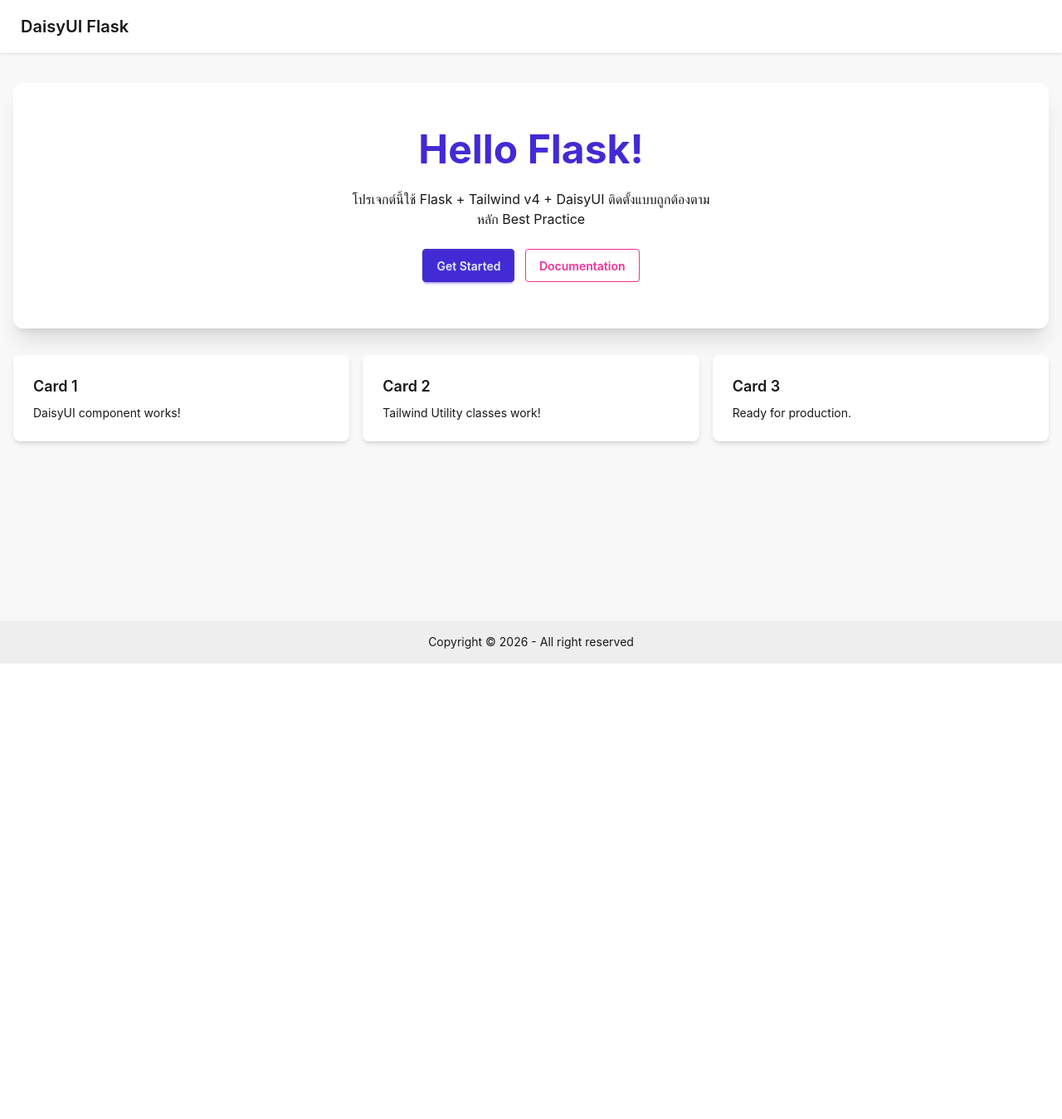
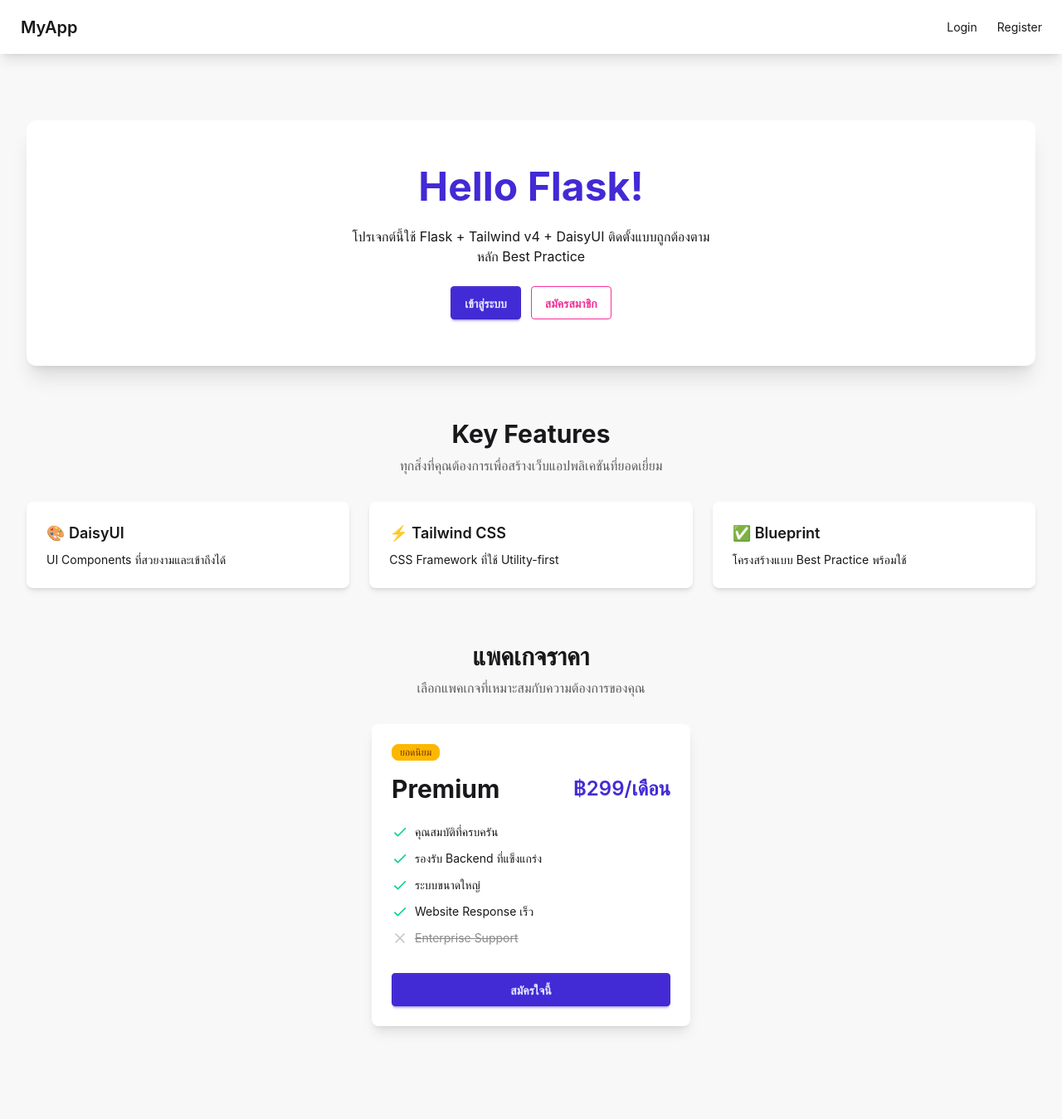
Before and after one commit to chanathip-nui/MyApp-Test, a Flask app: page / in a window 1280 px wide. Shown: the whole page at 83% size. Before the commit the page ends 800 px from the top, so only its background shows below. Run offline with Flask 3, Linux system fonts and the light colour scheme; style sheets or scripts are compiled from the project's sources.

Commit message:
Pre-Error

```diff
--- a/app.py
+++ b/app.py
@@ -1,13 +1,39 @@
-from flask import Flask, render_template
+import os
+from dotenv import load_dotenv
+from flask import Flask
+from flask_login import LoginManager
+from models import db, User
+from blueprints.auth import auth_bp
+from blueprints.main import main_bp
 
-app = Flask(__name__)
+load_dotenv()
 
 
-@app.route("/")
-def index():
-    print("gg")
-    return render_template("index.html")
+def create_app():
+    app = Flask(__name__)
+    app.config["SECRET_KEY"] = os.getenv("SECRET_KEY")
+    app.config["SQLALCHEMY_DATABASE_URI"] = os.getenv("SQLALCHEMY_DATABASE_URI")
+    app.config["SQLALCHEMY_TRACK_MODIFICATIONS"] = False
 
+    db.init_app(app)
+
+    login_manager = LoginManager()
+    login_manager.init_app(app)
+
+    @login_manager.user_loader
+    def load_user(user_id):
+        return db.session.get(User, int(user_id))
+
+    app.register_blueprint(main_bp)
+    app.register_blueprint(auth_bp)
+
+    with app.app_context():
+        db.create_all()
+
+    return app
+
+
+app = create_app()
 
 if __name__ == "__main__":
     app.run(debug=True)
--- a/blueprints/main.py
+++ b/blueprints/main.py
@@ -0,0 +1,8 @@
+from flask import Blueprint, render_template
+
+main_bp = Blueprint("main", __name__)
+
+
+@main_bp.route("/")
+def index():
+    return render_template("main/index.html")
--- a/requirements.txt
+++ b/requirements.txt
@@ -0,0 +1,6 @@
+flask
+flask-sqlalchemy
+flask-wtf
+email-validator
+flask-login
+python-dotenv
--- a/templates/base.html
+++ b/templates/base.html
@@ -1,29 +1,43 @@
 <!DOCTYPE html>
-<html lang="en" data-theme="light"> <head>
- <meta charset="UTF-8">
+<html lang="en" data-theme="cupcake">
+<head>
+    <meta charset="UTF-8">
     <meta name="viewport" content="width=device-width, initial-scale=1.0">
-    <title>{% block title %}My Flask App{% endblock %}</title>
+    <title>Flask DaisyUI App</title>
+    <link href="{{ url_for('static', filename='css/output.css') }}" rel="stylesheet">
+</head>
+<body class="min-h-screen bg-base-200 font-sans">
 
-    <link rel="stylesheet" href="{{ url_for('static', filename='css/output.css') }}">
-</head>
-<body class="bg-base-200 min-h-screen flex flex-col">
-
-    <div class="navbar bg-base-100 shadow-sm">
+    <div class="navbar bg-base-100 shadow-lg mb-8">
         <div class="flex-1">
-            <a class="btn btn-ghost text-xl">DaisyUI Flask</a>
+            <a href="{{ url_for('main.index') }}" class="btn btn-ghost normal-case text-xl">MyApp</a>
+        </div>
+        <div class="flex-none">
+<ul class="menu menu-horizontal px-1">
+                {% if current_user.is_authenticated %}
+                    <li><a>สวัสดี, {{ current_user.username }}</a></li>
+                    <li><a href="{{ url_for('auth.logout') }}" class="btn btn-error btn-sm text-white ml-2">Logout</a></li>
+                {% else %}
+                    <li><a href="{{ url_for('auth.login') }}">Login</a></li>
+                    <li><a href="{{ url_for('auth.register') }}">Register</a></li>
+                {% endif %}
+            </ul>
         </div>
     </div>
 
-    <main class="flex-grow container mx-auto p-4">
-        {% block content %}
-        {% endblock %}
-    </main>
+    <div class="container mx-auto px-4">
+        {% with messages = get_flashed_messages(with_categories=true) %}
+            {% if messages %}
+                {% for category, message in messages %}
+                    <div class="alert alert-{{ 'success' if category == 'success' else 'error' if category == 'error' else 'info' }} shadow-lg mb-4">
+                        <span>{{ message }}</span>
+                    </div>
+                {% endfor %}
+            {% endif %}
+        {% endwith %}
 
-    <footer class="footer footer-center p-4 bg-base-300 text-base-content">
-        <aside>
-            <p>Copyright © 2026 - All right reserved</p>
-        </aside>
-    </footer>
+        {% block content %}{% endblock %}
+    </div>
 
 </body>
 </html>
--- a/templates/main/index.html
+++ b/templates/main/index.html
@@ -1,9 +1,13 @@
 {% extends "base.html" %}
 
-{% block title %}Home Page{% endblock %}
+{% block content %}
+<div class="min-h-screen bg-base-200">
+  <!-- Main Container -->
+  <div class="container mx-auto px-4 py-12">
 
-{% block content %}
-<div class="hero bg-base-100 rounded-xl shadow-xl py-10 mt-5">
+    <!-- Hero Section -->
+    <section class="mb-16">
+      <div class="hero bg-base-100 rounded-xl shadow-xl py-10">
         <div class="hero-content text-center">
           <div class="max-w-md">
             <h1 class="text-5xl font-bold text-primary">Hello Flask!</h1>
@@ -11,30 +15,88 @@
               โปรเจกต์นี้ใช้ Flask + Tailwind v4 + DaisyUI
               ติดตั้งแบบถูกต้องตามหลัก Best Practice
             </p>
-            <button class="btn btn-primary">Get Started</button>
-            <button class="btn btn-outline btn-secondary ml-2">Documentation</button>
+            {% if not current_user.is_authenticated %}
+            <div class="flex gap-3 justify-center">
+              <a href="{{ url_for('auth.login') }}" class="btn btn-primary">เข้าสู่ระบบ</a>
+              <a href="{{ url_for('auth.register') }}" class="btn btn-outline btn-secondary">สมัครสมาชิก</a>
+            </div>
+            {% else %}
+            <p class="text-lg font-semibold">ยินดีต้อนรับ {{ current_user.username }} 👋</p>
+            {% endif %}
           </div>
         </div>
       </div>
-
-<div class="grid grid-cols-1 md:grid-cols-3 gap-4 mt-8">
-    <div class="card bg-base-100 shadow-md">
+    </section>
+<!-- Features Section -->
+    <section class="mb-16">
+      <div class="text-center mb-8">
+        <h2 class="text-3xl font-bold text-base-content">Key Features</h2>
+        <p class="text-base-content/70 mt-2">ทุกสิ่งที่คุณต้องการเพื่อสร้างเว็บแอปพลิเคชันที่ยอดเยี่ยม</p>
+      </div>
+      <div class="grid grid-cols-1 md:grid-cols-3 gap-6">
+        <div class="card bg-base-100 shadow-md hover:shadow-lg transition-shadow">
           <div class="card-body">
-            <h2 class="card-title">Card 1</h2>
-            <p>DaisyUI component works!</p>
+            <h2 class="card-title text-lg">🎨 DaisyUI</h2>
+            <p class="text-sm">UI Components ที่สวยงามและเข้าถึงได้</p>
           </div>
         </div>
-    <div class="card bg-base-100 shadow-md">
+        <div class="card bg-base-100 shadow-md hover:shadow-lg transition-shadow">
           <div class="card-body">
-            <h2 class="card-title">Card 2</h2>
-            <p>Tailwind Utility classes work!</p>
+            <h2 class="card-title text-lg">⚡ Tailwind CSS</h2>
+            <p class="text-sm">CSS Framework ที่ใช้ Utility-first</p>
           </div>
         </div>
-<div class="card bg-base-100 shadow-md">
+        <div class="card bg-base-100 shadow-md hover:shadow-lg transition-shadow">
           <div class="card-body">
-            <h2 class="card-title">Card 3</h2>
-            <p>Ready for production.</p>
+            <h2 class="card-title text-lg">✅ Blueprint</h2>
+            <p class="text-sm">โครงสร้างแบบ Best Practice พร้อมใช้</p>
           </div>
         </div>
       </div>
+    </section>
+<!-- Pricing Section -->
+    <section class="mb-16">
+      <div class="text-center mb-8">
+        <h2 class="text-3xl font-bold text-base-content">แพคเกจราคา</h2>
+        <p class="text-base-content/70 mt-2">เลือกแพคเกจที่เหมาะสมกับความต้องการของคุณ</p>
+      </div>
+      <div class="flex justify-center">
+        <div class="card w-full sm:w-96 bg-base-100 shadow-lg">
+          <div class="card-body">
+            <span class="badge badge-warning badge-sm mb-2">ยอดนิยม</span>
+            <div class="flex justify-between items-center mb-4">
+              <h2 class="text-3xl font-bold">Premium</h2>
+              <span class="text-2xl font-semibold text-primary">฿299/เดือน</span>
+            </div>
+            <ul class="flex flex-col gap-3 text-sm mb-6">
+              <li class="flex items-center gap-2">
+                <svg xmlns="http://www.w3.org/2000/svg" class="w-5 h-5 text-success flex-shrink-0" fill="currentColor" viewBox="0 0 24 24"><path d="M9 16.17L4.83 12l-1.42 1.41L9 19 21 7l-1.41-1.41L9 16.17z"/></svg>
+                <span>คุณสมบัติที่ครบครัน</span>
+              </li>
+              <li class="flex items-center gap-2">
+                <svg xmlns="http://www.w3.org/2000/svg" class="w-5 h-5 text-success flex-shrink-0" fill="currentColor" viewBox="0 0 24 24"><path d="M9 16.17L4.83 12l-1.42 1.41L9 19 21 7l-1.41-1.41L9 16.17z"/></svg>
+                <span>รองรับ Backend ที่แข็งแกร่ง</span>
+              </li>
+              <li class="flex items-center gap-2">
+                <svg xmlns="http://www.w3.org/2000/svg" class="w-5 h-5 text-success flex-shrink-0" fill="currentColor"
+viewBox="0 0 24 24"><path d="M9 16.17L4.83 12l-1.42 1.41L9 19 21 7l-1.41-1.41L9 16.17z"/></svg>
+                <span>ระบบขนาดใหญ่</span>
+              </li>
+              <li class="flex items-center gap-2">
+                <svg xmlns="http://www.w3.org/2000/svg" class="w-5 h-5 text-success flex-shrink-0" fill="currentColor" viewBox="0 0 24 24"><path d="M9 16.17L4.83 12l-1.42 1.41L9 19 21 7l-1.41-1.41L9 16.17z"/></svg>
+                <span>Website Response เร็ว</span>
+              </li>
+              <li class="flex items-center gap-2 opacity-50">
+                <svg xmlns="http://www.w3.org/2000/svg" class="w-5 h-5 text-base-content/50 flex-shrink-0" fill="none" viewBox="0 0 24 24" stroke="currentColor"><path stroke-linecap="round" stroke-linejoin="round" stroke-width="2" d="M6 18L18 6M6 6l12 12"/></svg>
+                <span class="line-through">Enterprise Support</span>
+              </li>
+            </ul>
+            <button class="btn btn-primary btn-block">สมัครใจนี้</button>
+          </div>
+        </div>
+      </div>
+    </section>
+
+  </div>
+</div>
 {% endblock %}
```
Also changed, not shown: blueprints/auth.py (+75 -0 lines), forms.py (+21 -0 lines), models.py (+25 -0 lines), templates/auth/login.html (+54 -0 lines), templates/auth/register.html (+70 -0 lines), static/package-lock.json. Lines whose indentation alone changed are shown as unchanged.
